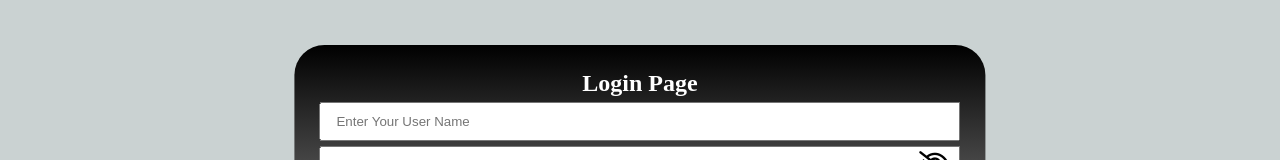
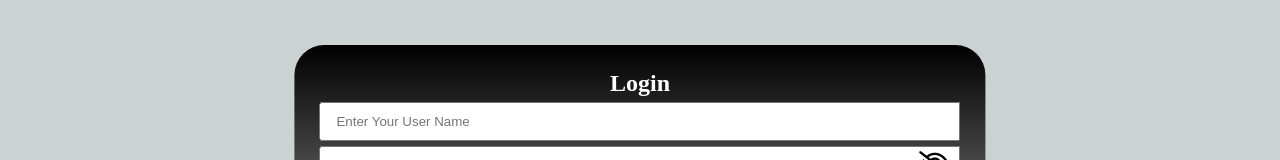
Before and after one commit to menna-mohamed12664/app-JS, a plain HTML site: page login.html in a window 1280 px wide. Shown: the part 248-408 px from the top of the page. Drawn offline with Linux system fonts and the light colour scheme.

Commit message:
Update login.html

```diff
--- a/login.html
+++ b/login.html
@@ -26,7 +26,7 @@
         </div><!-- container -->
     </header>
     <section id="section-form">
-         <h2>Login Page</h2>
+         <h2>Login</h2>
          <form>
             <input type="text" placeholder="Enter Your User Name" id="userName">
             <div class="box">
@@ -40,4 +40,5 @@
     </section>
     <script src="js/login.js"></script>
 </body>
+
 </html>
```
